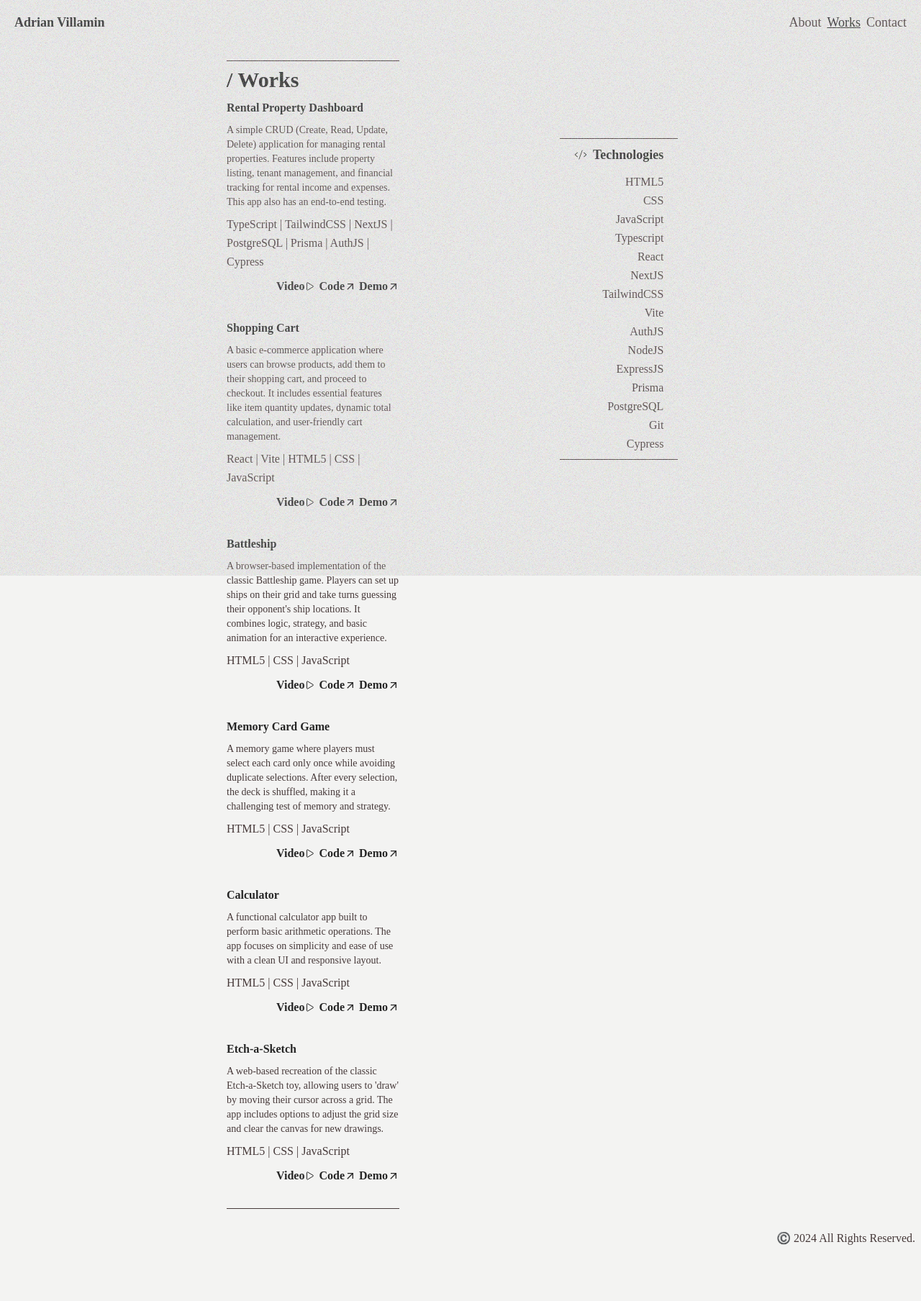
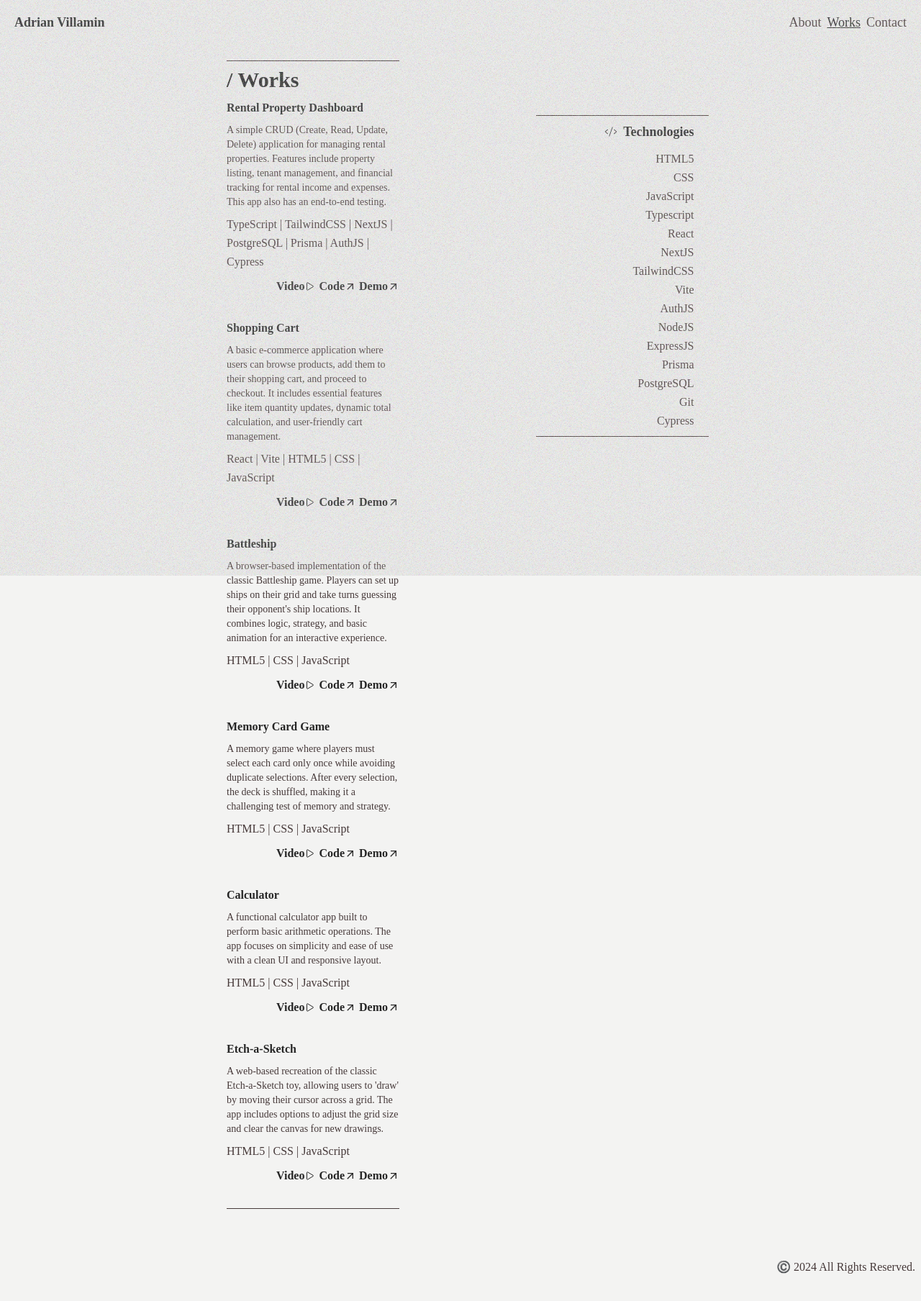
Before and after one commit to adrian92612/portfolio, a React (Vite) app: page /works in a window 1280 px wide. Shown: the top 1808 px of the page at 72% size. Before the commit the page ends 1742 px from the top, so only its background shows below. Built offline with nearby package versions, Linux system fonts and the light colour scheme; a web font is replaced by a local one.

Commit message:
fixed contents overlapping footer because of absolute positioning.

```diff
--- a/src/Layout.tsx
+++ b/src/Layout.tsx
@@ -9,7 +9,7 @@ export default function Layout() {
       <main>
         <Outlet />
       </main>
-      <footer className="flex items-center justify-end p-2">
+      <footer className="flex items-center justify-end p-2 mt-10">
         <p>©️ 2024 All Rights Reserved.</p>
       </footer>
     </>
--- a/src/components/contact.tsx
+++ b/src/components/contact.tsx
@@ -24,7 +24,8 @@ const socials = [
 
 export default function Contact() {
   return (
-    <div className="absolute pl-5 md:left-1/2 top-1/4 max-w-64 animate-fadeIn">
+    <section className="flex border-black h-full items-center">
+      <div className="max-w-64 ml-5 md:ml-[50%] mt-10">
         <h2 className="text-3xl mb-2">/ Contact</h2>
 
         <div>
@@ -64,5 +65,6 @@ export default function Contact() {
           </ul>
         </div>
       </div>
+    </section>
   );
 }
--- a/src/components/home.tsx
+++ b/src/components/home.tsx
@@ -1,11 +1,12 @@
 export default function Home() {
   return (
-    <div className="absolute pl-5 md:left-1/2 top-1/4 max-w-64 animate-fadeIn">
+    <section className="flex border-black h-full items-center">
+      <div className="max-w-64 ml-5 md:ml-[50%] mt-10">
         <h1 className="text-3xl mb-2">/ About Me</h1>
         <p>
           As a passionate and dedicated aspiring web developer, I am deeply
-        committed to honing my skills and expanding my knowledge within the tech
-        industry. While I may not yet have formal work experience in web
+          committed to honing my skills and expanding my knowledge within the
+          tech industry. While I may not yet have formal work experience in web
           development, I have been diligently crafting projects through
           self-directed learning. My enthusiasm lies in building seamless,
           user-centric websites and applications. I am eager to contribute to
@@ -13,5 +14,6 @@ export default function Home() {
           environment.
         </p>
       </div>
+    </section>
   );
 }
--- a/src/components/work-video.tsx
+++ b/src/components/work-video.tsx
@@ -26,12 +26,14 @@ export default function PreviewVideo({
   return (
     <>
       <div className="fixed inset-0 bg-black/95 z-[4]"></div>
-      <div className="fixed z-[5] left-1/2 top-1/2 translate-x-[-50%] translate-y-[-50%] w-full max-w-[700px] aspect-[16/9] overflow-hidden rounded-sm">
+      <div className="fixed z-[5] left-1/2 top-1/2 translate-x-[-50%] translate-y-[-50%] w-full max-w-[1000px] aspect-[16/9] overflow-hidden rounded-sm">
         <iframe
           src={`https://www.youtube.com/embed/${videoId}?autoplay=1`}
           style={{ border: "none" }}
-          allow="accelerometer; autoplay; clipboard-write; encrypted-media; gyroscope; picture-in-picture; web-share"
+          title="Youtube Video Player"
+          allow="accelerometer; autoplay; clipboard-write; encrypted-media; gyroscope; picture-in-picture;web-share"
           allowFullScreen
+          referrerPolicy="strict-origin-when-cross-origin"
           className="absolute top-0 left-0 w-full h-full"
         ></iframe>
         <button
--- a/src/components/works.tsx
+++ b/src/components/works.tsx
@@ -154,7 +154,7 @@ const WorksSection = () => {
 
 const TechSection = () => {
   return (
-    <section className="sm:fixed sm:ml-[10%] ml-auto mr-2 mt-[10%] max-w-60 px-5 text-right border-y border-textColor2 ">
+    <section className="sticky top-[20%] ml-auto sm:ml-[15%] max-w-60 px-5 text-right border-y border-textColor2 ">
       <h3 className="text-lg mt-2 inline-flex items-center gap-2 animate-fadeInSlideRight ">
         <PiCodeLight /> Technologies
       </h3>
@@ -174,6 +174,26 @@ const TechSection = () => {
         ))}
       </ul>
     </section>
+    // <section className="sm:fixed sm:ml-[10%] ml-auto mr-2 mt-[10%] max-w-60 px-5 text-right border-y border-textColor2 ">
+    //   <h3 className="text-lg mt-2 inline-flex items-center gap-2 animate-fadeInSlideRight ">
+    //     <PiCodeLight /> Technologies
+    //   </h3>
+    //   <ul className="my-2">
+    //     {techStack.map((tech) => (
+    //       <InView key={tech} triggerOnce threshold={0.1}>
+    //         {({ inView, ref }) => (
+    //           <li
+    //             key={tech}
+    //             ref={ref}
+    //             className={`${inView ? "animate-fadeInSlideRight" : ""}`}
+    //           >
+    //             {tech}
+    //           </li>
+    //         )}
+    //       </InView>
+    //     ))}
+    //   </ul>
+    // </section>
   );
 };
 
```
Also changed, not shown: src/App.css (deleted). Lines whose indentation alone changed are shown as unchanged.
